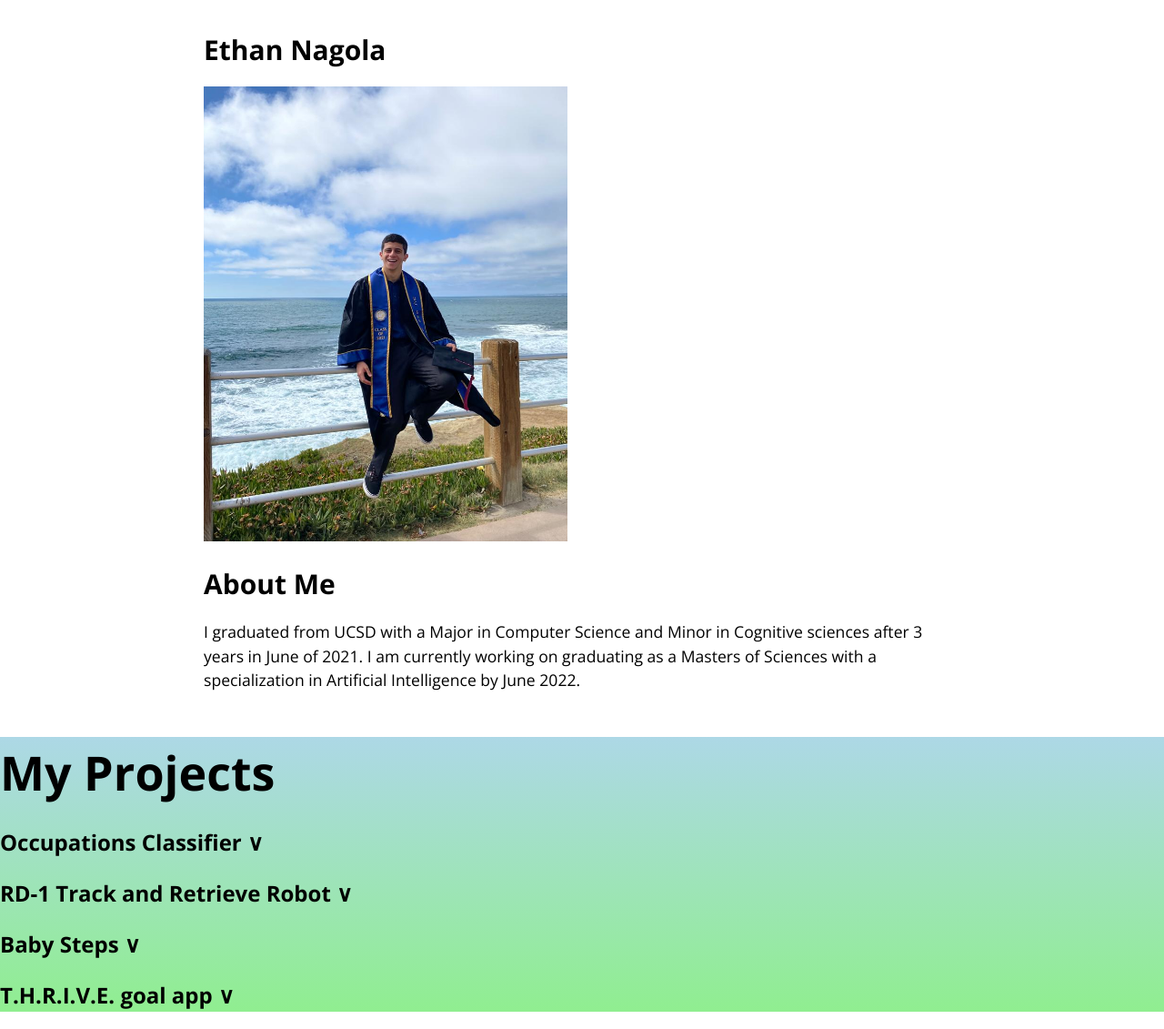
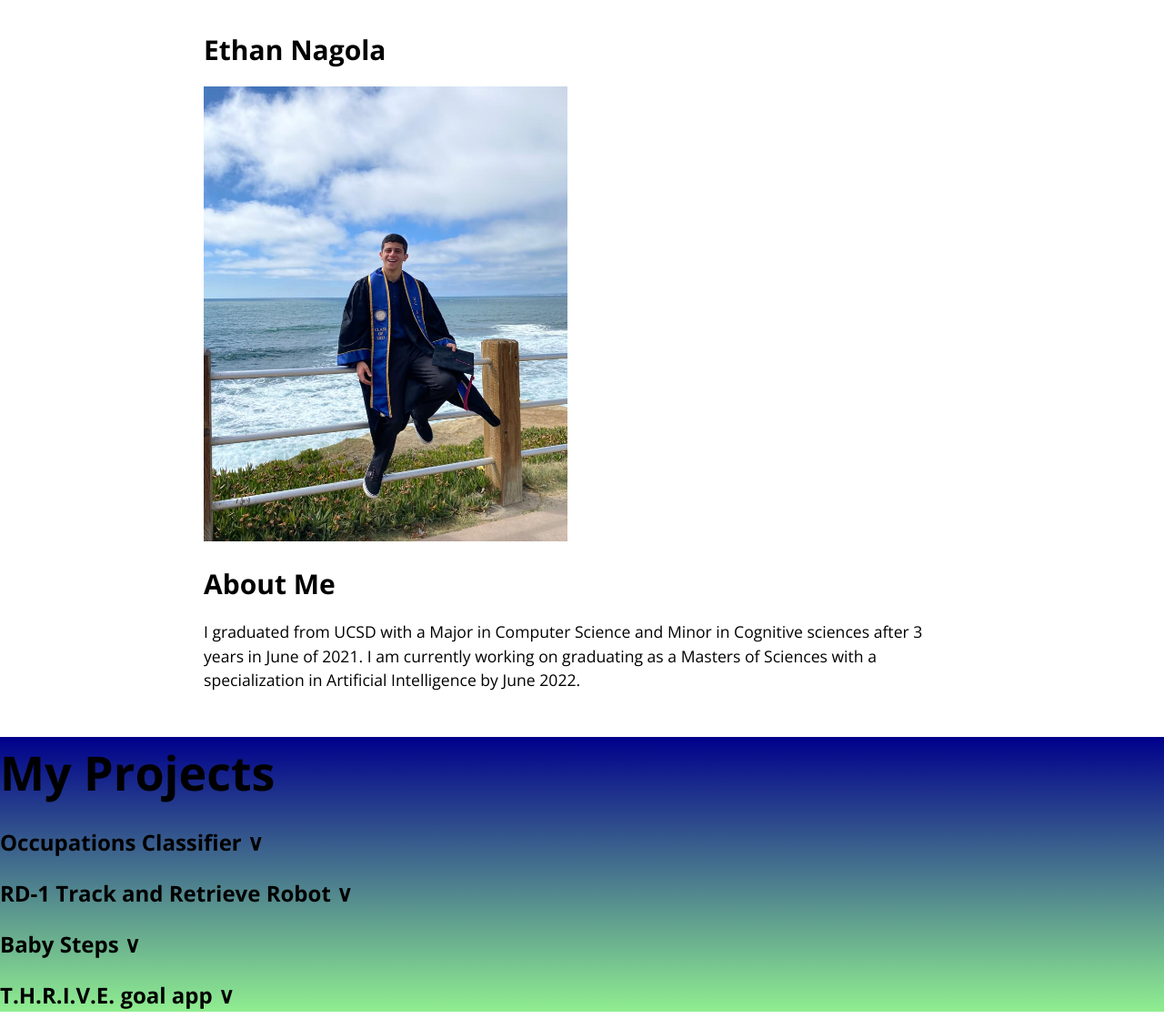
Before and after one commit to enagola/web, a Jekyll site: the page built from docs/ethan.md, in a window 1280 px wide. Shown: the whole page at 91% size. Built offline with Jekyll 4.4.1, drawn with Linux system fonts in a browser that asks for light colours.

Commit message:
Update template.html

```diff
--- a/docs/_layouts/template.html
+++ b/docs/_layouts/template.html
@@ -65,7 +65,7 @@
 
     </section>
 
-    <section style='background-image: linear-gradient(lightblue, lightgreen);'>
+    <section style='background-image: linear-gradient(darkblue, lightgreen);'>
       <h1 class="project-name">My Projects</h1>
 
       <h2 onclick="toggleText()">Occupations Classifier &#9; &or;</h2>
```
